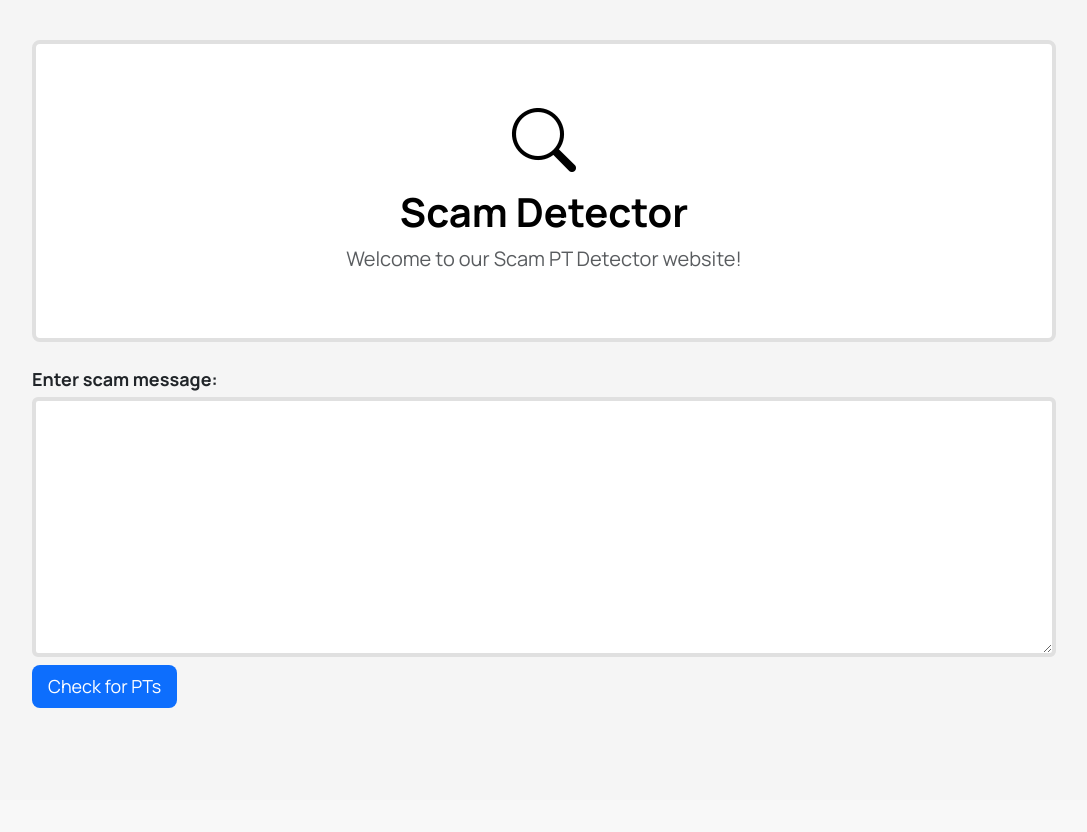
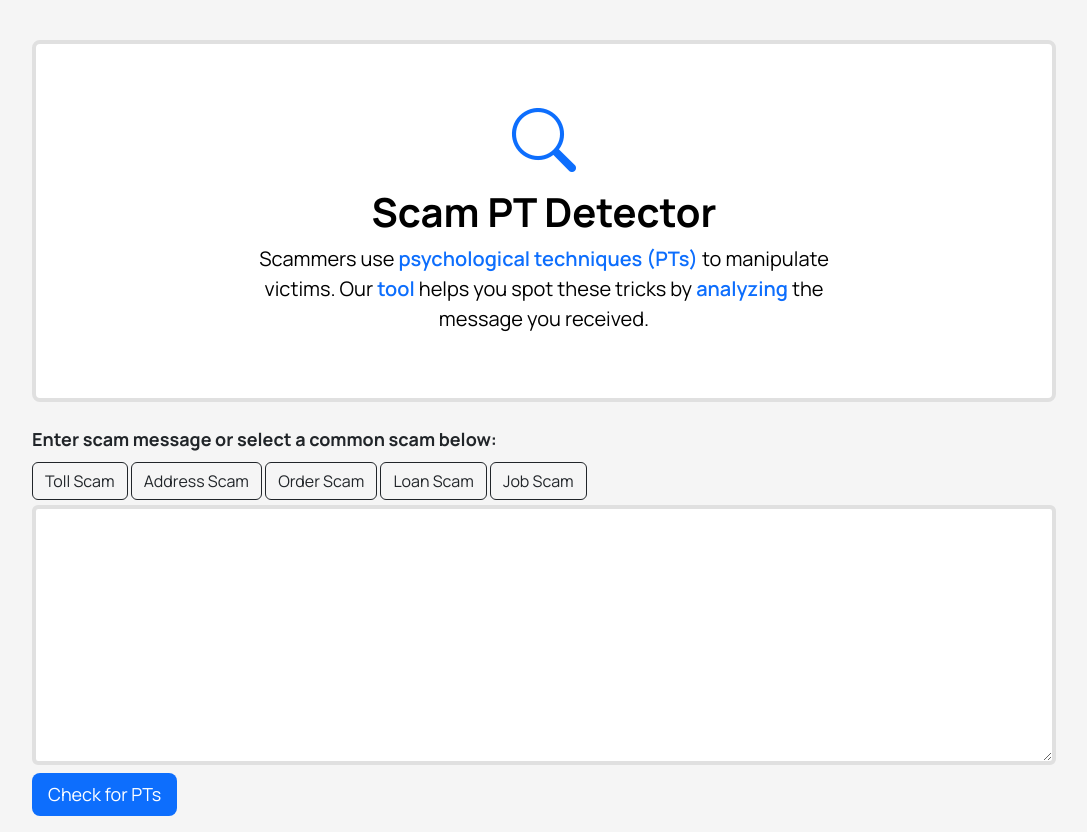
Before and after one commit to allieberrry/scam_website, a Flask app: page / in a window 1280 px wide. Shown: the whole page, without its empty margins (96-1183 px from the left). Before the commit the page ends 708 px from the top, so only its background shows below. Run offline with Flask 3, Linux system fonts and the light colour scheme; parts of the project's set-up code (start-up, migrations or seed data) failed here and were passed over.

Commit message:
Website is fully functional and styled as wanted

```diff
--- a/app.py
+++ b/app.py
@@ -27,13 +27,13 @@ def index():
     }
 
     PT_DEFINITIONS = {
-    'a': 'People tend to obey authorities. People trust credible individuals.',
+    'a': 'Posing as someone official to gain trust.',
     'c': 'Tendency to behave in a way consistent with past decisions and behaviors.',
     'f': 'Creating fear of negative consequences (e.g., arrest, data leak).',
     'l': 'Preference for saying "yes" to requests of people they know and like. People are programmed to like others who like them back and who are similar to them.',
-    'p': 'Visceral triggers of desire that override rationality.',
+    'p': 'Visceral triggers of desire that override rationality. Promising big money or rewards to get your interest.',
     'r': 'Tendency to feel obliged to repay favors from others. "I do something for you, you do something for me."',
-    's': 'Tendency to reference the behavior of others, using the majority behavior to guide their own actions.',
+    's': 'Tendency to reference the behavior of others, using the majority behavior to guide their own actions. Claiming “everyone’s doing it” to make it seem safe.',
     't': 'Scammer makes up story to add source credibility and gain victim\'s trust. The scam message often includes partial personal details to seem plausible.',
     'u': 'Sense of urgency and scarcity assign more value to items.',
     }
--- /dev/null
+++ b/static/index.js
@@ -0,0 +1,48 @@
+$(document).ready(function () {
+
+    //card animations
+    const cards = $(".card");
+
+    // Scroll to first card if cards exist
+    if (cards.length > 0) {
+        $("html, body").animate({
+            scrollTop: $(".card").first().offset().top - 30
+        }, 600);
+    }
+
+    cards.hide().each(function (i) {
+
+        $(this).delay(200 * i).slideDown().animate( //looping through all cards and the delay starts at 0s and adds 200s per card
+            { opacity: 1 }, // opacity will be set to 1 after 400 milliseconds
+            { duration: 400 }
+        );
+    });
+
+
+
+    // functionality for the popular scam texts
+    let tollScam = "Florida EZPass Alert \n \nFINAL REMINDER: Toll invoice #FL294301 remains unpaid. $6.50 due today to avoid $72 penalty. \n \nPay securely: https://ezpassfl-paytoll.com"
+    $(".toll").click(function(){
+        $(".scam_text").val(tollScam)
+    })
+
+    let addressScam = "USPS Delivery Notice: 2 failed delivery attempts due to incomplete address info. Your package is on hold and will be returned to sender in 48 hours. \n \nUpdate your address now to resume delivery: \n \nhttps://bit.ly/4dsxMqe?YmA=KuUw8W5m81 \n \nThank you for your understanding. Wishing you a wonderful day."
+    $(".address").click(function(){
+        $(".scam_text").val(addressScam)
+    })
+
+    let orderScam = "This is a courtesy call regarding a pending order on your Amazon account. \n \nAn unverified purchase of a MacBook Pro and AppleCare coverage totaling $1,349.99 has been placed. If you did not authorize this transaction, press 1 now to speak with a fraud specialist or call us back immediately to cancel the order and prevent your account from being charged."
+    $(".order").click(function(){
+        $(".scam_text").val(orderScam)
+    })
+
+    let loanScam = "IMPORTANT: This message concerns your mortgage with Summit Ridge Lending and a time-sensitive matter regarding your property at 1384 Maple Hollow Ln, Crestview Heights, CA 93012.\n \nAn allocated waiver check has been issued. To avoid delays or forfeiture, call 888-467-3210 immediately. Details cannot be disclosed via text due to privacy restrictions."
+    $(".loan").click(function(){
+        $(".scam_text").val(loanScam)
+    })
+
+    let jobScam = "Hi, this is Emily from Bonanza Support. Your resume was shared by our recruiting partners. We’re offering a remote position assisting Bonanza sellers with listings and visibility. Work 60–90 mins/day, earn $50–$500 daily. Base pay is $1,000 every 4 days. Includes 5-day paid trial.Text +1 (612) 267-0824 if interested."
+    $(".job").click(function(){
+        $(".scam_text").val(jobScam)
+    })
+});
--- a/static/style.css
+++ b/static/style.css
@@ -31,19 +31,25 @@ body{background-color: #F5F5F5;
 
 /* outside card */
 .card {
+
+
     background-color: #FFE5E5;
     flex: 1 0 calc(33.333% - 10px); /* 3 per row */
     box-sizing: border-box;
     border: 4px solid #E57373;
     padding: 10px;
     text-align: left;
+
+
+    opacity: 0; /* for JS animations */
+    transition: opacity 0.3s ease-in-out; /* for JS animations */
 }
 
 /* inside card */
 .boxx{
-    padding: 8px;
-    background-color: #ffffff;
-    border: 2px solid #e3c5c5;
+    /*padding: 8px;*/
+    background-color: #FFE5E5;
+    /*border: 2px solid #E57373;*/
     border-radius: 8px;
 }
 
@@ -55,3 +61,21 @@ body{background-color: #F5F5F5;
   margin-bottom: 0.5rem;
 }
 .card-text{color:black}           /* all card text */
+
+.custom-buttons{
+  margin-top:5px;
+  margin-bottom:5px;
+}
+
+.line-break{color:black;
+
+opacity:100;}
+
+.bold-words{
+  color: #0d6efd;
+  font-weight: 600;
+}
+
+.description{
+  color:black
+}
--- a/templates/index.html
+++ b/templates/index.html
@@ -26,10 +26,11 @@
 
 <div class="container my-4 jumbo">
    <div class="p-5 text-center custom-jumbotron rounded-3" style="background-color: #FFFFFF;">
-      <i class="bi bi-search" style="font-size: 4rem; color: var(--bs-black);"></i>
-      <h1 class="text-body-emphasis website_title"> Scam Detector </h1>
-      <p class="col-lg-8 mx-auto fs-5 text-muted">
-            Welcome to our Scam PT Detector website!
+      <i class="bi bi-search" style="font-size: 4rem; color: var(--bs-blue);"></i>
+      <h1 class="text-body-emphasis website_title"> Scam PT Detector </h1>
+      <p class="col-lg-8 mx-auto fs-5 description">
+        Scammers use <b class="bold-words">psychological techniques (PTs)</b> to manipulate victims. Our <b class="bold-words">tool</b> helps you spot these tricks by <b class="bold-words">analyzing</b> the message you received.
+
       </p>
    </div>
 </div>
@@ -39,7 +40,18 @@
 
 <form method="POST">
   <div class="container mb-3">
-    <label for="exampleInputEmail1" class="form-label">Enter scam message:</label>
+    <label for="exampleInputEmail1" class="form-label">Enter scam message or select a common scam below:</label>
+    <br>
+      <div class = "custom-buttons">
+          <!--Buttons for Common Scam Messages-->
+          <button type="button" class="btn btn-outline-dark toll">Toll Scam</button>
+          <button type="button" class="btn btn-outline-dark address">Address Scam</button>
+          <button type="button" class="btn btn-outline-dark order">Order Scam</button>
+          <button type="button" class="btn btn-outline-dark loan">Loan Scam</button>
+          <button type="button" class="btn btn-outline-dark job">Job Scam</button>
+
+
+      </div>
     <textarea class="form-control scam_text" id="scam_text" name="scam_text" rows="10" style="width: 100%;">{{ scam_text }}</textarea>
     <div id="emailHelp" class="form-text"></div>
     <button type="submit" class="btn btn-primary btn-lg submit" value = "Submit">Check for PTs</button>
@@ -55,6 +67,7 @@
           <div class="card-body">
             <h5 class="PT-title"> {{ PT_FULL_NAMES[PT] }} </h5>
             <h6 class="card-text"> <b> Confidence: </b>{{ predict_prob_dict[PT] }} % </h6>
+            <hr class="line-break">
             <div class="boxx">
               <p class="card-text"> <b> Definition: </b> {{ PT_DEFINITIONS[PT] }}</p>
               <p class="card-text"> <b> Example: </b> "{{ PT_EXAMPLES[PT] }}"</p>
@@ -68,6 +81,10 @@
 
 
 </div>
-<script src="https://cdn.jsdelivr.net/npm/bootstrap@5.3.7/dist/js/bootstrap.bundle.min.js" integrity="sha384-ndDqU0Gzau9qJ1lfW4pNLlhNTkCfHzAVBReH9diLvGRem5+R9g2FzA8ZGN954O5Q" crossorigin="anonymous"></script>
+
+  <!-- Tags for the Boostrap JavaScript, jQuery, and our JavaScript file-->
+  <script src="https://cdn.jsdelivr.net/npm/bootstrap@5.3.7/dist/js/bootstrap.bundle.min.js" integrity="sha384-ndDqU0Gzau9qJ1lfW4pNLlhNTkCfHzAVBReH9diLvGRem5+R9g2FzA8ZGN954O5Q" crossorigin="anonymous"></script>
+	<script src="https://ajax.googleapis.com/ajax/libs/jquery/3.7.1/jquery.min.js"></script>
+  <script src="../static/index.js"></script>
 </body>
 </html>
```
Also changed, not shown: 1 other file.
